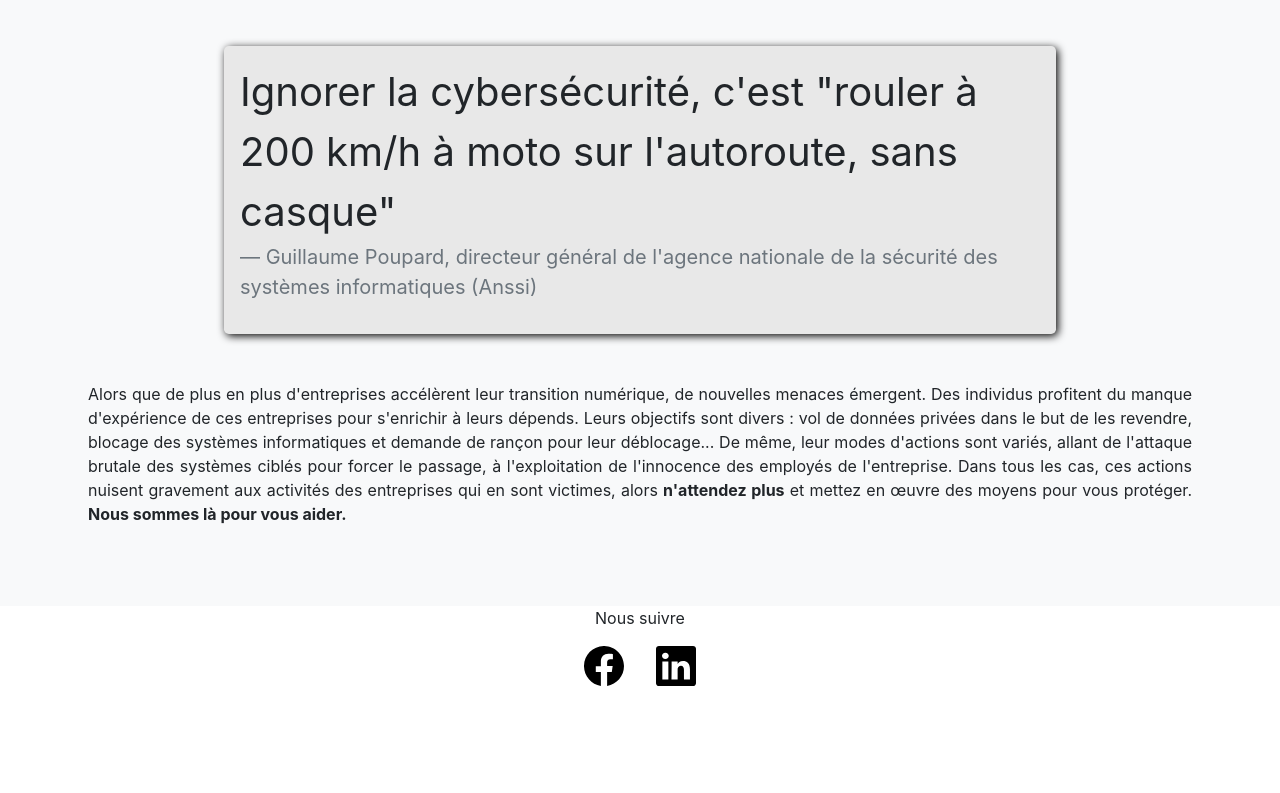
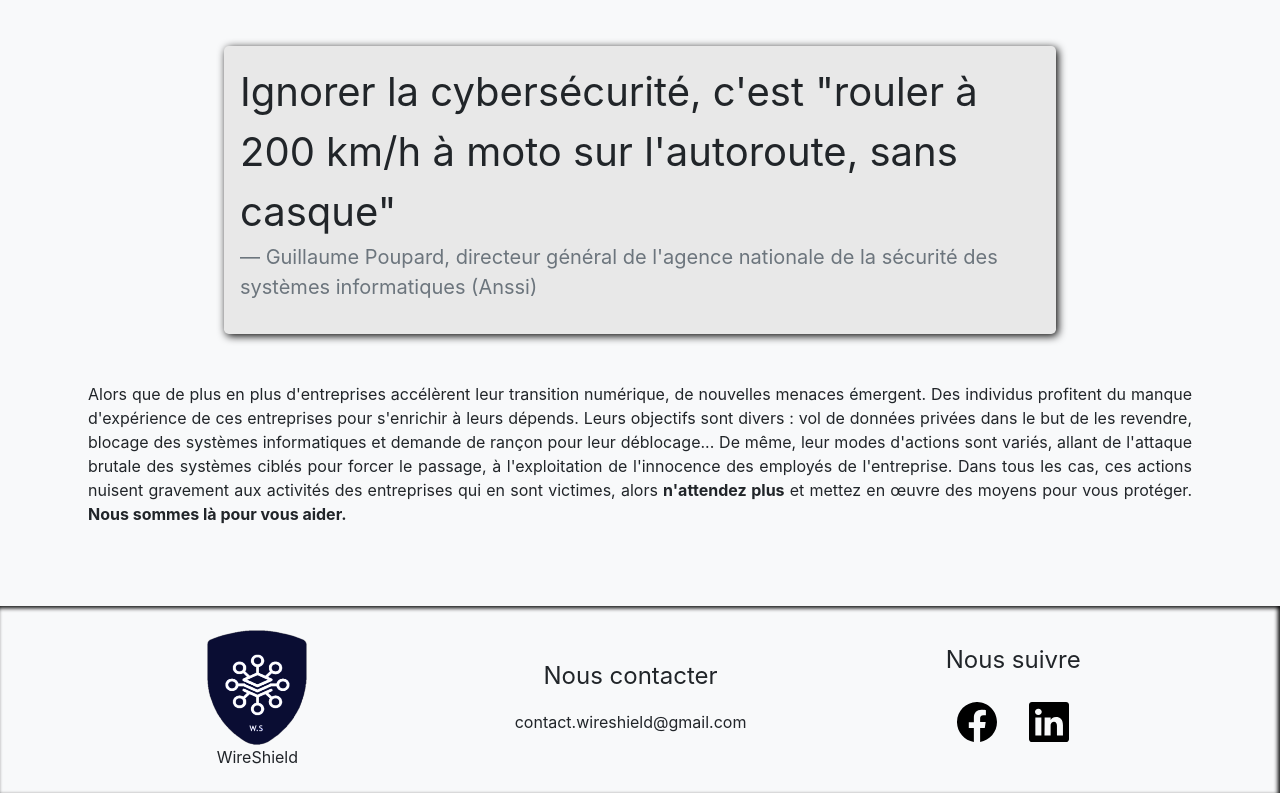
Before and after one commit to LouisDvr/Concoursje_12_2020, a React (Create React App) app: page / in a window 1280 px wide. Shown: the part 736-1529 px from the top of the page. Before the commit the page ends 1438 px from the top, so only its background shows below. Built offline with nearby package versions, Linux system fonts and the light colour scheme.

Commit message:
Finished footer

```diff
--- a/src/Footer.js
+++ b/src/Footer.js
@@ -1,5 +1,6 @@
 import React, {Component} from "react";
 import SocialNetworks from "./SocialNetworks";
+import WireShieldLogo from "./WireShieldLogo";
 
 class Footer extends Component {
 
@@ -9,9 +10,14 @@ class Footer extends Component {
 
     render() {
         return (
-            <>
+            <footer className="d-flex justify-content-evenly bg-light" style={{boxShadow: "inset -2px 2px 4px black"}}>
+                <WireShieldLogo/>
+                <div className="d-flex flex-column justify-content-center align-items-center mb-4">
+                    <p className="fs-4 px-3 py-3 my-0">Nous contacter</p>
+                    <a href="mailto:contact.wireshield@gmail.com" className="text-decoration-none link-dark">contact.wireshield@gmail.com</a>
+                </div>
                 <SocialNetworks/>
-            </>
+            </footer>
         );
     }
 }
--- a/src/SocialNetworks.js
+++ b/src/SocialNetworks.js
@@ -12,8 +12,8 @@ class SocialNetworks extends Component {
 
     render() {
         return(
-            <div className="d-flex flex-column justify-content-center align-items-center">
-                <p className="px-3 my-0">Nous suivre</p>
+            <div className="d-flex flex-column justify-content-center align-items-center mb-2">
+                <p className="fs-4 px-3 py-2 my-0">Nous suivre</p>
                 <div>
                     <a href="#">
                         <svg xmlns="http://www.w3.org/2000/svg" width="40" height="40" fill="currentColor"
--- /dev/null
+++ b/src/WireShieldLogo.js
@@ -0,0 +1,20 @@
+import React, {Component} from "react";
+import logo from "./Images/LogoWS.png";
+
+class WireShieldLogo extends Component {
+
+    constructor(props) {
+        super(props);
+    }
+
+    render() {
+        return(
+            <div className="d-flex flex-column justify-content-center align-items-center px-4 py-4">
+                <img src={logo} alt={"logo"} width="100" height="115"/>
+                <p className="my-0">WireShield</p>
+            </div>
+        );
+    }
+}
+
+export default WireShieldLogo;
```
